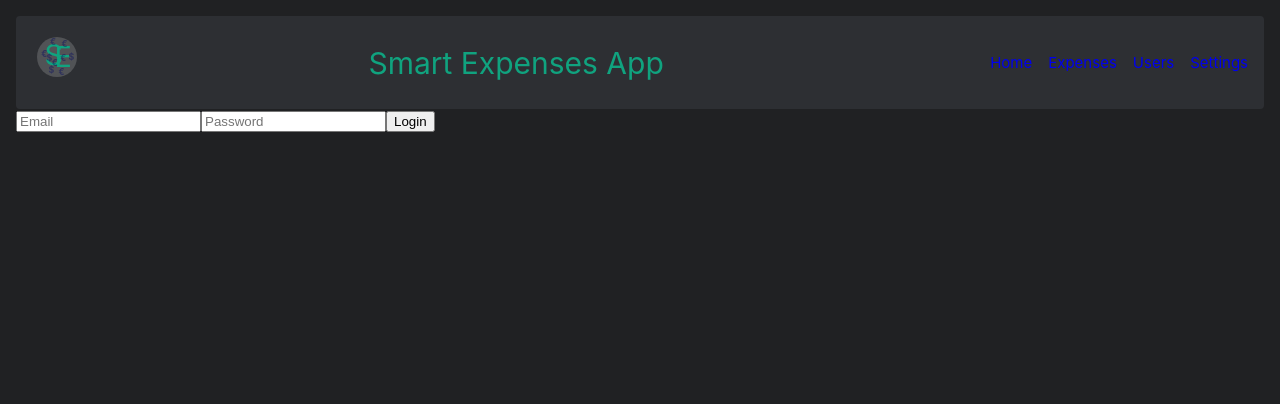
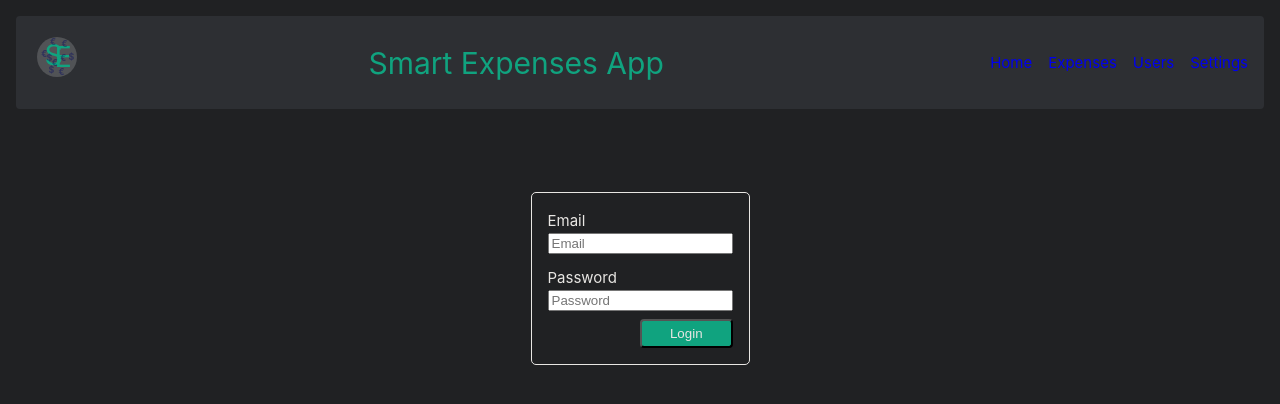
Before and after one commit to Rednaxela-Code/SmartExpenses, a Vue app in the folder SmartExpenses.Client/: page /login in a window 1280 px wide. Shown: the top 404 px of the page. Built offline with nearby package versions, Linux system fonts and the light colour scheme; the HTML template or start-up script is replaced by a standard one.

Commit message:
Did some styling for the auth pages

```diff
--- a/SmartExpenses.Client/src/assets/main.css
+++ b/SmartExpenses.Client/src/assets/main.css
@@ -172,8 +172,8 @@
         font-weight: bold;
         color: var(--accent-color);
     }
+
     /*  #endregion */
-
     .btn-p {
         background-color: var(--accent-color);
         border-radius: 4px;
@@ -234,5 +234,28 @@
         font-size: 1rem;
     }
 
+    /* Auth */
+    .auth-container {
+        margin: auto;
+        padding: 1rem;
+        border: 1px solid var(--text-color);
+        border-radius: 5px;
+    }
+
+    .auth-form {
+        display: flex;
+        flex-direction: column;
+    }
+
+    .auth-pwd {
+        margin-top: 0.75rem;
+    }
+
+    .auth-btn {
+        margin-top: 0.5rem;
+        width: 50%;
+        align-self: end;
+    }
+
     /* Built with https://css-tricks.com/snippets/css/complete-guide-grid/ as guide*/
 }
--- a/SmartExpenses.Client/src/components/pages/Auth/Login.vue
+++ b/SmartExpenses.Client/src/components/pages/Auth/Login.vue
@@ -1,10 +1,10 @@
 <script setup lang="ts">
-import { ref } from 'vue'
-import { useAuth } from '@/utils/useAuth.ts'
+import {ref} from 'vue'
+import {useAuth} from '@/utils/useAuth.ts'
 
 const email = ref('')
 const password = ref('')
-const { login } = useAuth()
+const {login} = useAuth()
 
 const handleLogin = () => {
   login(email.value, password.value)
@@ -12,9 +12,13 @@ const handleLogin = () => {
 </script>
 
 <template>
-  <form @submit.prevent="handleLogin">
-    <input v-model="email" type="email" placeholder="Email" required />
-    <input v-model="password" type="password" placeholder="Password" required />
-    <button type="submit">Login</button>
-  </form>
+  <div class="auth-container">
+    <form @submit.prevent="handleLogin" class="auth-form">
+      <label for="email">Email</label>
+      <input v-model="email" type="email" placeholder="Email" required/>
+      <label for="password" class="auth-pwd">Password</label>
+      <input v-model="password" type="password" placeholder="Password" required/>
+      <button class="btn-p auth-btn" type="submit">Login</button>
+    </form>
+  </div>
 </template>
--- a/SmartExpenses.Client/src/components/pages/Auth/Register.vue
+++ b/SmartExpenses.Client/src/components/pages/Auth/Register.vue
@@ -1,10 +1,10 @@
 <script setup lang="ts">
-import { ref } from 'vue'
-import { useAuth } from '@/utils/useAuth'
+import {ref} from 'vue'
+import {useAuth} from '@/utils/useAuth'
 
 const email = ref('')
 const password = ref('')
-const { register } = useAuth()
+const {register} = useAuth()
 
 const handleRegister = () => {
   register(email.value, password.value)
@@ -12,9 +12,15 @@ const handleRegister = () => {
 </script>
 
 <template>
-  <form @submit.prevent="handleRegister">
-    <input v-model="email" type="email" placeholder="Email" required />
-    <input v-model="password" type="password" placeholder="Password" required />
-    <button type="submit">Register</button>
-  </form>
+  <div class="auth-container">
+    <form @submit.prevent="handleRegister" class="auth-form">
+      <label for="email">Email</label>
+      <input v-model="email" type="email" placeholder="Email" required/>
+      <label for="password" class="auth-pwd">Password</label>
+      <input v-model="password" type="password" placeholder="Password" required/>
+      <button class="btn-p auth-btn" type="submit">
+        Register
+      </button>
+    </form>
+  </div>
 </template>
```
Lines whose indentation alone changed are shown as unchanged.
